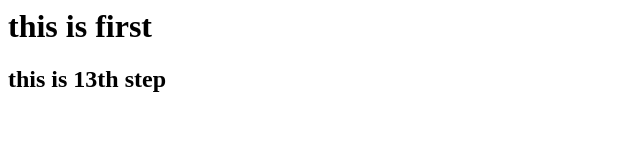
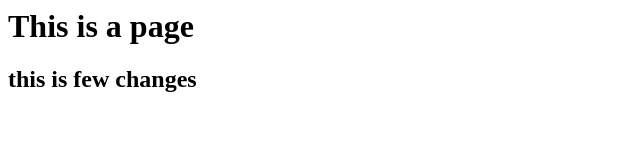
Before and after one commit to djagadeswar/git_practising, a plain HTML site: page index.html in a window 1280 px wide. Shown: the whole page, without its empty margins (0-640 px from the left). Drawn offline with Linux system fonts and the light colour scheme.

Commit message:
this is 14 step commit

```diff
--- a/index.html
+++ b/index.html
@@ -1,7 +1,6 @@
 <html>
 	<body>
-		<h1>this is first</h1>
-		<h2> this is 13th step</h2>
-	</body>
-
+		<h1> This is a page </h1>
+		<h2> this is few changes </h2>
+		</body>
 </html>
```
